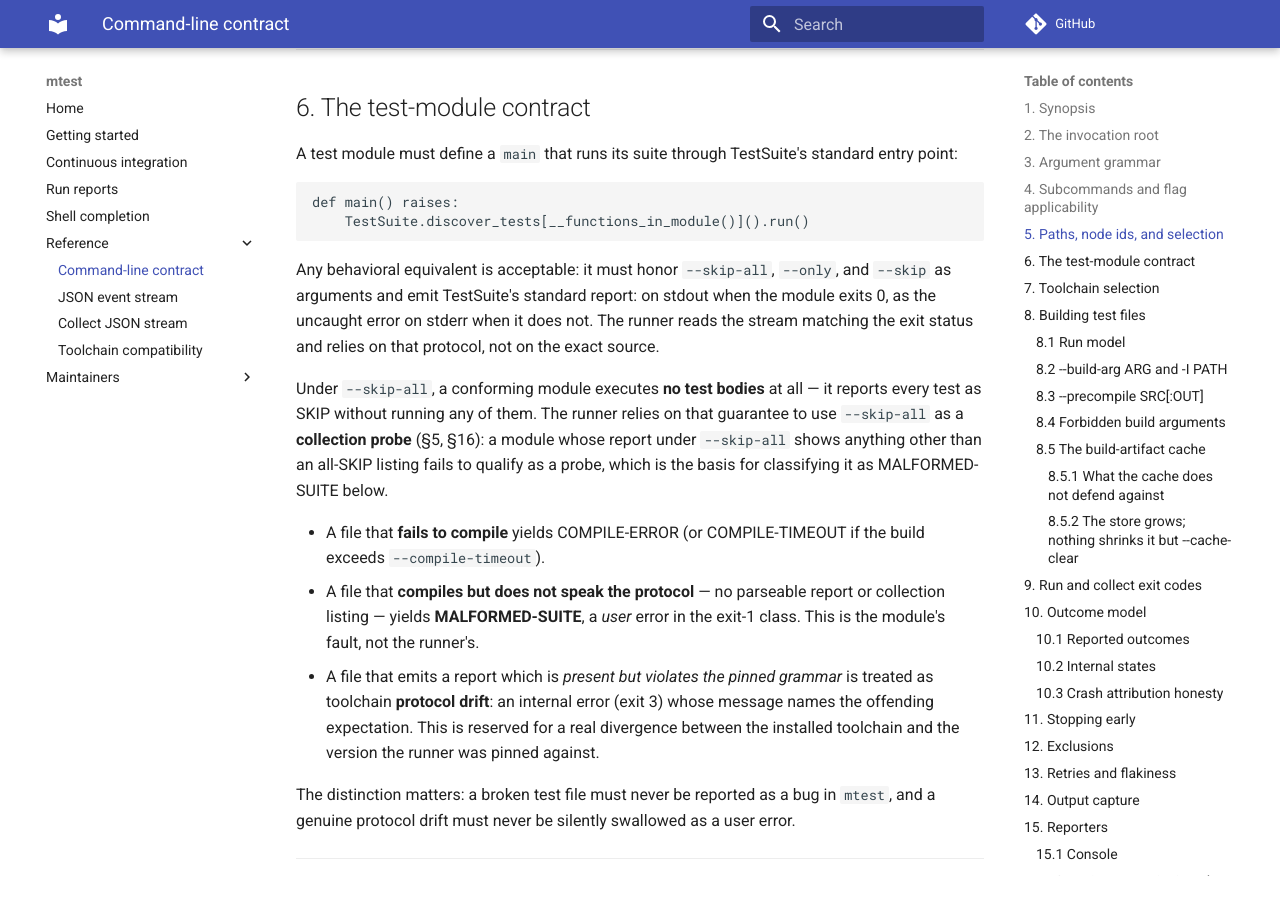
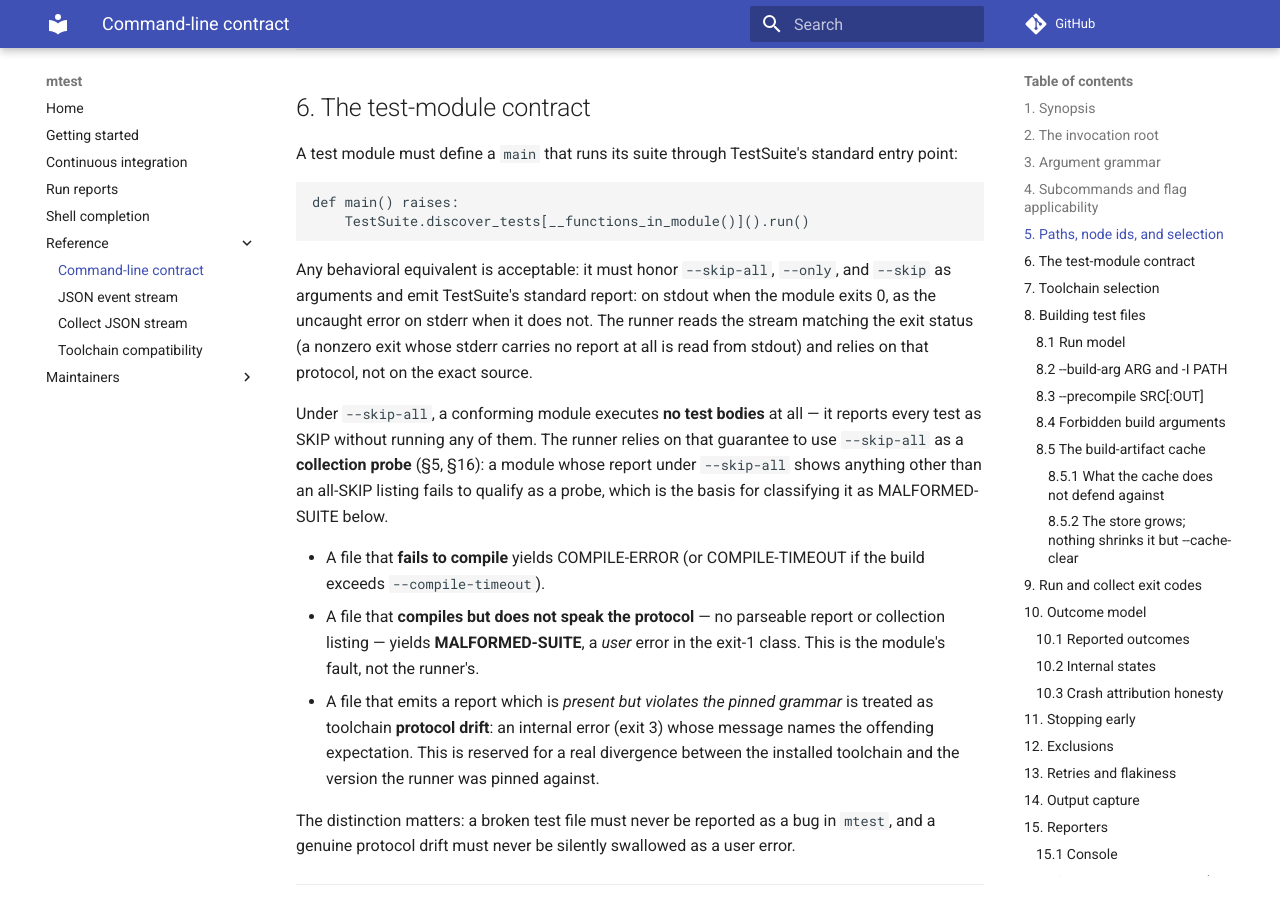
Before and after one commit to mikeleppane/mtest, an MkDocs documentation site: the page built from docs/cli-contract.md, in a window 1280 px wide and 900 px high, scrolled down 8544 px. Built offline with MkDocs 1.6.1 and Material for MkDocs 9.7.7, drawn with Linux system fonts in a browser that asks for light colours; comment, search, counter and statistics services are not loaded.

Commit message:
fix(session): read stdout when a failing run's stderr has no report
resolve_run_report read only stderr on a nonzero exit. A conforming
custom `main` that prints its error itself and exits nonzero was FAIL
with per-test rows at 1.0.0b2 and turned into MALFORMED-SUITE.

When stderr carries no report at all (ABSENT), stdout is resolved
instead. A report present on stderr, valid or off-grammar, is never
overridden, so drift on the real stream cannot be laundered by a
valid-looking report on the other one.

```diff
--- a/docs/cli-contract.md
+++ b/docs/cli-contract.md
@@ -368,8 +368,9 @@ def main() raises:
 Any behavioral equivalent is acceptable: it must honor `--skip-all`, `--only`,
 and `--skip` as arguments and emit TestSuite's standard report: on stdout when
 the module exits 0, as the uncaught error on stderr when it does not. The runner
-reads the stream matching the exit status and relies on that protocol, not on
-the exact source.
+reads the stream matching the exit status (a nonzero exit whose stderr carries
+no report at all is read from stdout) and relies on that protocol, not on the
+exact source.
 
 Under `--skip-all`, a conforming module executes **no test bodies** at all — it
 reports every test as SKIP without running any of them. The runner relies on
```
Also changed, not shown: CHANGELOG.md (+2 -1 lines), 2 other files.
